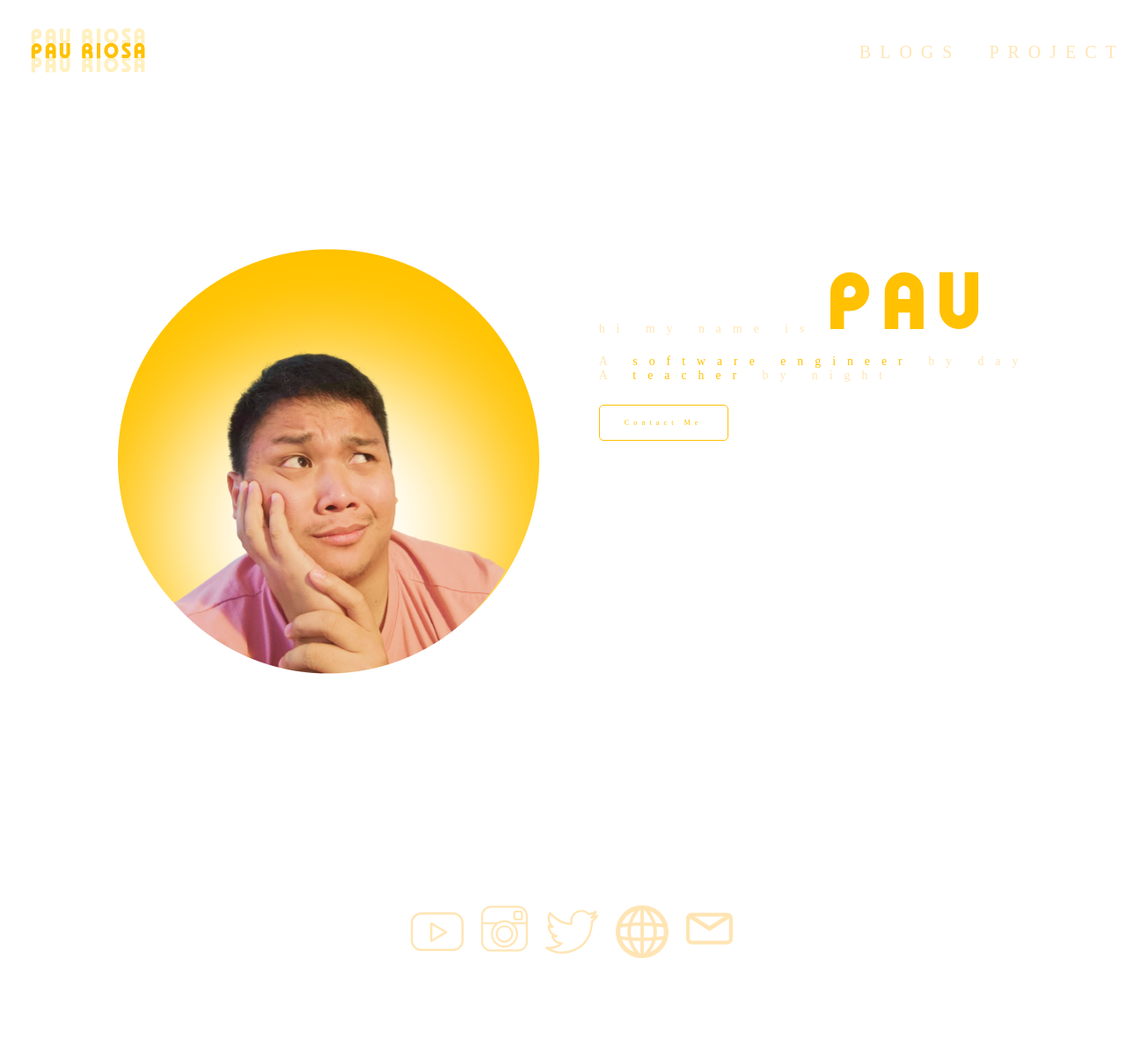
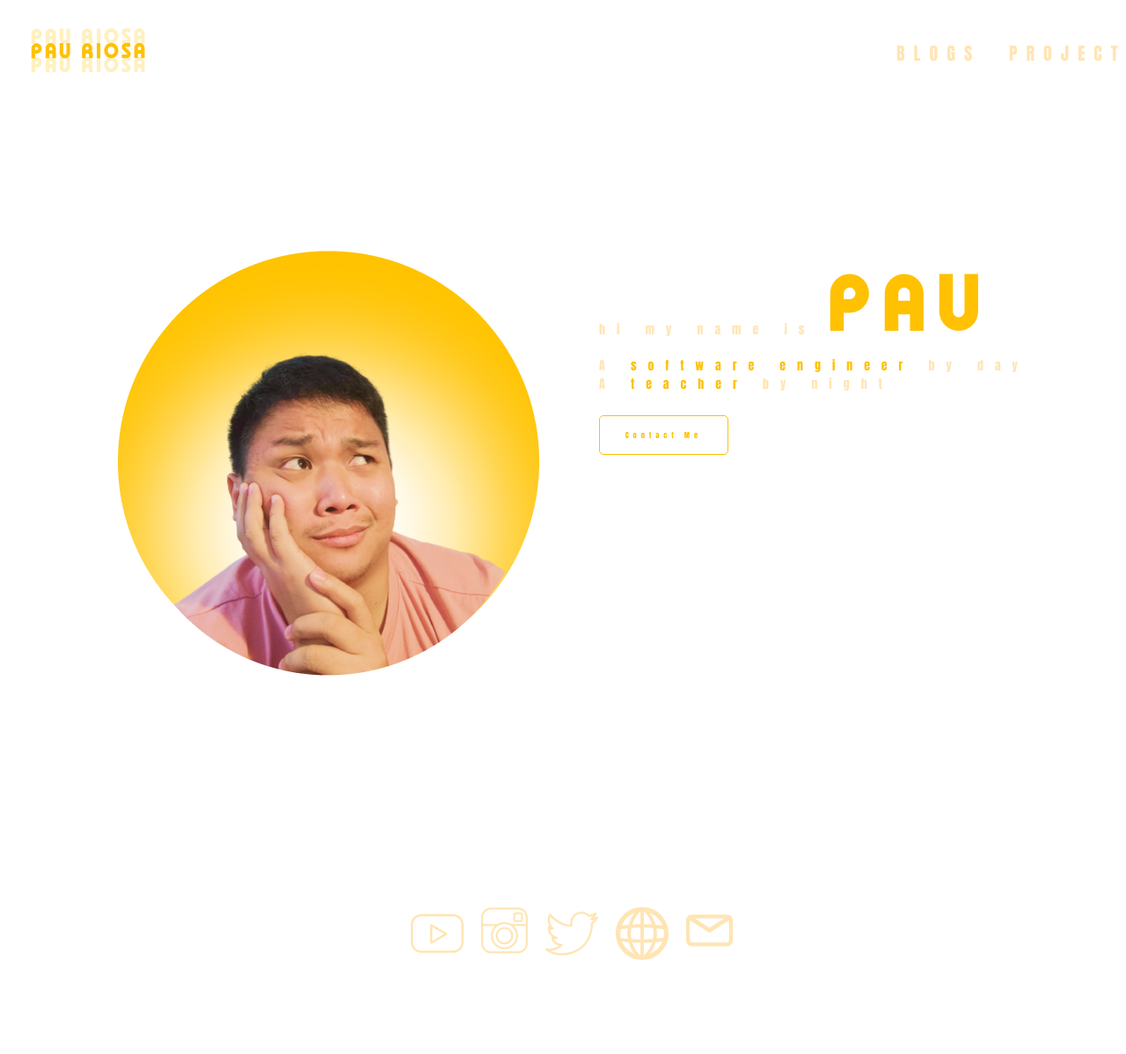
Before and after one commit to pau-riosa/pau-riosa.github.io, a Jekyll site: the page built from index.html, in a window 1280 px wide. Shown: the whole page at 88% size. Built offline with Jekyll 4.4.1, drawn with Linux system fonts in a browser that asks for light colours.

Commit message:
apply changes to font source

```diff
--- a/assets/css/index.css
+++ b/assets/css/index.css
@@ -1,4 +1,4 @@
-@import url("https://fonts.googleapis.com/css2?family=Sarabun:ital,wght@0,200;0,300;0,400;0,500;0,600;0,700;0,800;1,100;1,200;1,300;1,400;1,500;1,600;1,700;1,800&display=swap");
+@import url("https://fonts.googleapis.com/css2?family=Anton:ital,wght@0,200;0,300;0,400;0,500;0,600;0,700;0,800;1,100;1,200;1,300;1,400;1,500;1,600;1,700;1,800&display=swap");
 
 @font-face {
   font-family: "classist";
@@ -9,7 +9,7 @@
   padding: 0;
   margin: 0;
   box-sizing: border-box;
-  font-family: "classist", "Anton", "sans-serif";
+  font-family: "classist", "Anton", sans-serif;
 }
 
 html,
--- a/assets/css/post.css
+++ b/assets/css/post.css
@@ -1,4 +1,4 @@
-@import url("https://fonts.googleapis.com/css2?family=Sarabun:ital,wght@0,200;0,300;0,400;0,500;0,600;0,700;0,800;1,100;1,200;1,300;1,400;1,500;1,600;1,700;1,800&display=swap");
+@import url("https://fonts.googleapis.com/css2?family=Anton:ital,wght@0,200;0,300;0,400;0,500;0,600;0,700;0,800;1,100;1,200;1,300;1,400;1,500;1,600;1,700;1,800&display=swap");
 
 @font-face {
   font-family: "classist";
```
